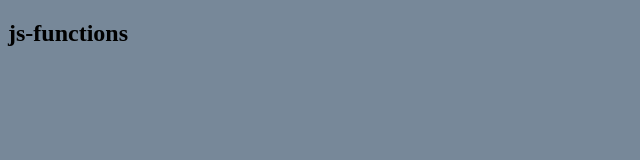
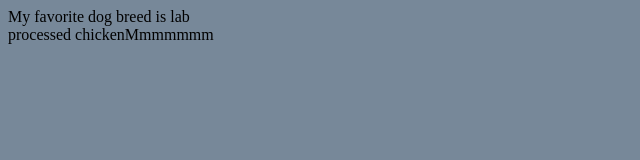
Before and after one commit to silvestreluna/js-functions, a plain HTML site: page index.html in a window 1280 px wide. Shown: the whole page, without its empty margins (0-640 px from the left). Drawn offline with Linux system fonts and the light colour scheme.

Commit message:
adding something

```diff
--- a/index.html
+++ b/index.html
@@ -5,8 +5,8 @@
         <link rel="stylesheet" href="./main.css">
     </head>
     <body>
-        <h2>js-functions</h2>
-
+        <div id="dog-breed"></div>
+        <div id="nuggetizer"></div>
         <script src="./main.js"></script>
     </body>
 </html>
--- a/main.js
+++ b/main.js
@@ -38,8 +38,24 @@ console.log(nuggetizer('pig'));
 // output = favorite dog breed is border collie
 
 const dogBreed = (dog) => {
-    return `My favorite dog breed is a ${dog}`;
+    return `My favorite dog breed is ${dog}`;
 };
 
 console.log(dogBreed('Border Collie'));
 console.log(dogBreed('Lab'));
+
+// const dogBreedDiv =  document.getElementById('dog-breed');
+// dogBreedDiv.innerHTML = dogBreed('lab');
+
+// const nugget = document.getElementById('nuggetizer');
+// nugget.innerHTML = nuggetizer('chicken');
+// nugget.innerHTML += nuggetizer('chicken');
+
+const printToDom = (divId, textToPrint) => {
+    const selectedDiv = document.getElementById(divId);
+    selectedDiv.innerHTML += textToPrint;
+};
+
+printToDom('dog-breed', dogBreed('lab'));
+printToDom('nuggetizer', nuggetizer('chicken'));
+printToDom('nuggetizer', 'Mmmmmmm');
```
